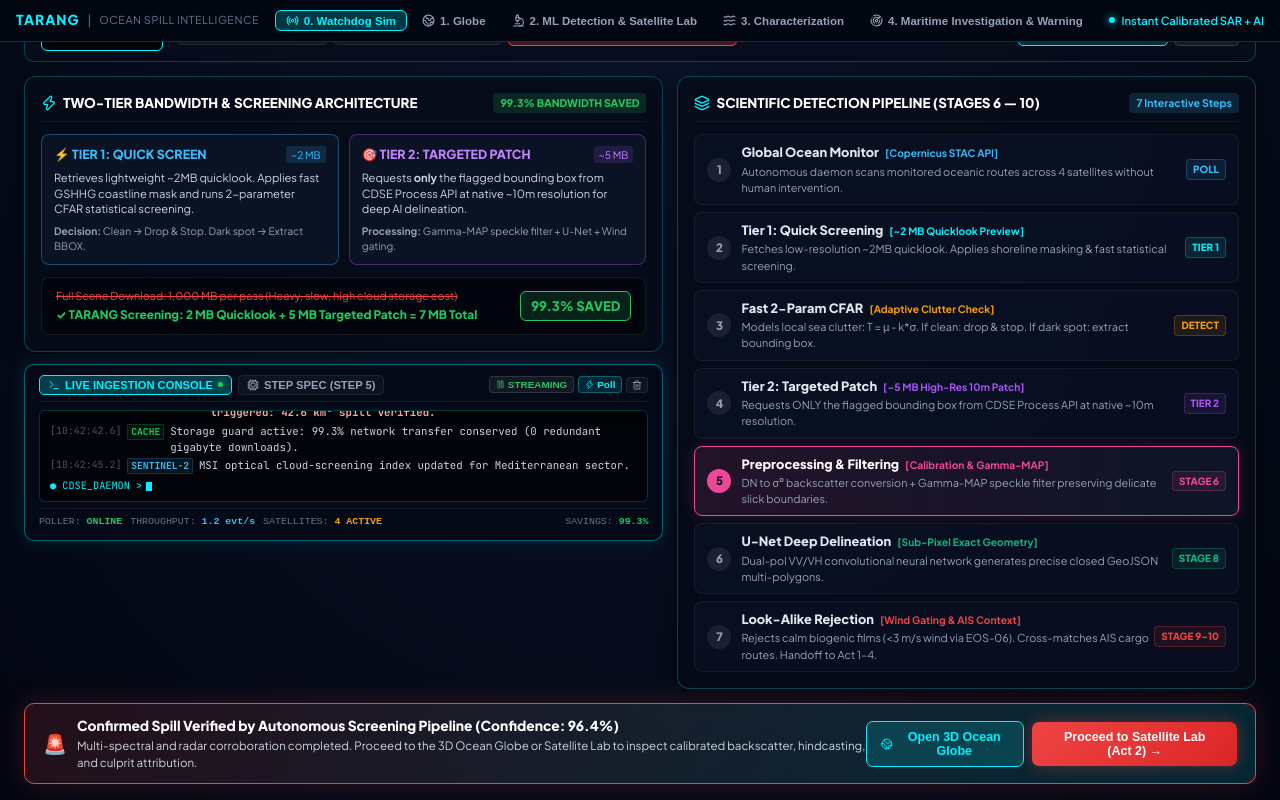
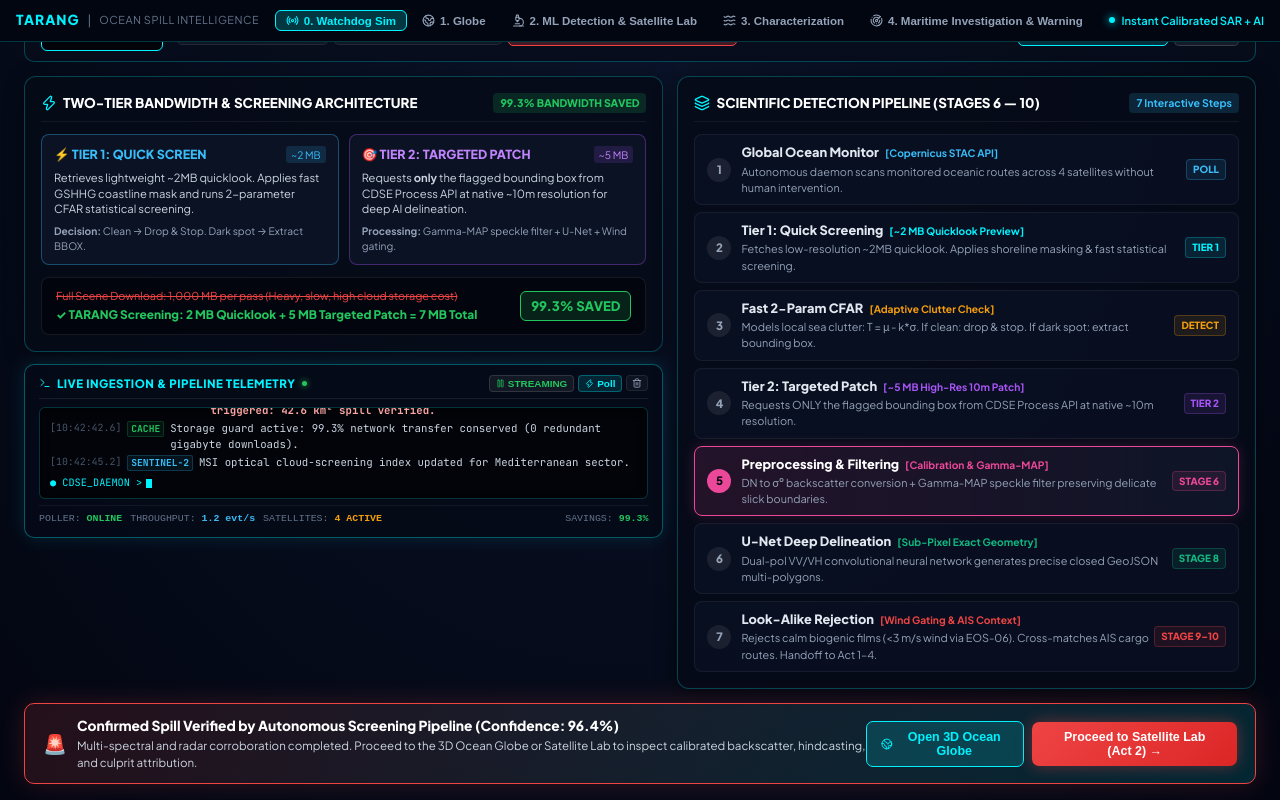
Before and after one commit to Ahiram15/Tarang, a React (Vite) app in the folder frontend/: page / in a window 1280 px wide. Built offline with nearby package versions, Linux system fonts and the light colour scheme.

Commit message:
style: remove Step Spec block completely, keeping clean live console

```diff
--- a/frontend/src/components/WatchdogSimulation.tsx
+++ b/frontend/src/components/WatchdogSimulation.tsx
@@ -65,7 +65,6 @@
   const [selectedSat, setSelectedSat] = useState<number>(0);
 
   // Live Telemetry Console State
-  const [consoleMode, setConsoleMode] = useState<'console' | 'inspector'>('console');
   const [isConsoleStreaming, setIsConsoleStreaming] = useState<boolean>(true);
   const [consoleFilter, setConsoleFilter] = useState<'ALL' | 'TIER1' | 'TIER2' | 'AI' | 'ALERTS'>('ALL');
   const consoleBottomRef = useRef<HTMLDivElement>(null);
@@ -95,10 +94,10 @@
 
   // Auto-scroll console to bottom when new logs arrive
   useEffect(() => {
-    if (consoleMode === 'console' && consoleBottomRef.current) {
+    if (consoleBottomRef.current) {
       consoleBottomRef.current.scrollIntoView({ behavior: 'smooth' });
     }
-  }, [consoleLogs, consoleMode]);
+  }, [consoleLogs]);
 
   // Periodic Live Background Telemetry Generator
   useEffect(() => {
@@ -711,40 +710,21 @@
             </div>
           </div>
 
-          {/* Dual-Mode: Live Telemetry Console OR Step Deep-Dive Inspector */}
+          {/* Live Ingestion & Pipeline Telemetry Console */}
           <div style={{
             background: 'rgba(6, 11, 24, 0.90)',
-            border: consoleMode === 'console' ? '1.5px solid rgba(0, 242, 254, 0.4)' : `1.5px solid ${pipelineSteps[activeStep - 1].color}`,
+            border: '1.5px solid rgba(0, 242, 254, 0.35)',
             borderRadius: '10px',
             padding: '10px 14px',
-            flex: consoleMode === 'console' ? '0 0 auto' : 1,
-            display: 'flex',
-            flexDirection: 'column',
-            justifyContent: 'space-between',
-            boxShadow: consoleMode === 'console' ? '0 0 18px rgba(0, 242, 254, 0.12)' : `0 0 20px ${pipelineSteps[activeStep - 1].color}25`,
+            boxShadow: '0 0 18px rgba(0, 242, 254, 0.12)',
           }}>
-            {/* Mode Switcher Tabs */}
+            {/* Header: Title & Controls */}
             <div style={{ display: 'flex', alignItems: 'center', justifyContent: 'space-between', marginBottom: '8px', borderBottom: '1px solid rgba(255,255,255,0.08)', paddingBottom: '6px' }}>
               <div style={{ display: 'flex', alignItems: 'center', gap: '6px' }}>
-                <button
-                  onClick={() => setConsoleMode('console')}
-                  style={{
-                    background: consoleMode === 'console' ? 'rgba(0, 242, 254, 0.22)' : 'rgba(255,255,255,0.04)',
-                    border: consoleMode === 'console' ? '1px solid #00f2fe' : '1px solid rgba(255,255,255,0.08)',
-                    color: consoleMode === 'console' ? '#00f2fe' : '#94a3b8',
-                    borderRadius: '5px',
-                    padding: '3px 8px',
-                    fontSize: '0.70rem',
-                    fontWeight: 800,
-                    cursor: 'pointer',
-                    display: 'flex',
-                    alignItems: 'center',
-                    gap: '5px',
-                    transition: 'all 0.15s ease',
-                  }}
-                >
-                  <Terminal size={12} />
-                  <span>LIVE INGESTION CONSOLE</span>
+                <Terminal size={12} color="#00f2fe" />
+                <span style={{ fontSize: '0.72rem', fontWeight: 800, color: '#00f2fe', letterSpacing: '0.5px' }}>
+                  LIVE INGESTION & PIPELINE TELEMETRY
+                </span>
                 <span style={{
                   width: '5px',
                   height: '5px',
@@ -753,31 +733,8 @@
                   boxShadow: isConsoleStreaming ? '0 0 6px #22c55e' : 'none',
                   display: 'inline-block'
                 }} />
-                </button>
-
-                <button
-                  onClick={() => setConsoleMode('inspector')}
-                  style={{
-                    background: consoleMode === 'inspector' ? 'rgba(0, 242, 254, 0.22)' : 'rgba(255,255,255,0.04)',
-                    border: consoleMode === 'inspector' ? '1px solid #00f2fe' : '1px solid rgba(255,255,255,0.08)',
-                    color: consoleMode === 'inspector' ? '#00f2fe' : '#94a3b8',
-                    borderRadius: '5px',
-                    padding: '3px 8px',
-                    fontSize: '0.70rem',
-                    fontWeight: 800,
-                    cursor: 'pointer',
-                    display: 'flex',
-                    alignItems: 'center',
-                    gap: '5px',
-                    transition: 'all 0.15s ease',
-                  }}
-                >
-                  <Cpu size={12} />
-                  <span>STEP SPEC (STEP {activeStep})</span>
-                </button>
               </div>
 
-              {consoleMode === 'console' && (
               <div style={{ display: 'flex', alignItems: 'center', gap: '4px' }}>
                 <button
                   onClick={() => setIsConsoleStreaming(!isConsoleStreaming)}
@@ -836,12 +793,8 @@
                   <Trash2 size={10} />
                 </button>
               </div>
-              )}
             </div>
 
-            {/* CONSOLE VIEW */}
-            {consoleMode === 'console' ? (
-              <div style={{ display: 'flex', flexDirection: 'column' }}>
             {/* Console Log Terminal Window - Short & Compact */}
             <div style={{
               background: '#020409',
@@ -922,96 +875,6 @@
                 SAVINGS: <b style={{ color: '#22c55e' }}>99.3%</b>
               </div>
             </div>
-              </div>
-            ) : (
-              /* INSPECTOR VIEW */
-              <div style={{ display: 'flex', flexDirection: 'column', flex: 1, justifyContent: 'space-between' }}>
-                <div>
-                  <div style={{ display: 'flex', alignItems: 'center', justifyContent: 'space-between', marginBottom: '8px' }}>
-                    <div style={{ display: 'flex', alignItems: 'center', gap: '8px' }}>
-                      <div style={{
-                        background: pipelineSteps[activeStep - 1].color,
-                        color: '#030712',
-                        width: '22px',
-                        height: '22px',
-                        borderRadius: '50%',
-                        display: 'flex',
-                        alignItems: 'center',
-                        justifyContent: 'center',
-                        fontSize: '0.72rem',
-                        fontWeight: 900,
-                      }}>
-                        {pipelineSteps[activeStep - 1].id}
-                      </div>
-                      <span style={{ fontSize: '0.86rem', fontWeight: 900, color: '#ffffff' }}>
-                        {pipelineSteps[activeStep - 1].title}
-                      </span>
-                    </div>
-                    <span style={{
-                      fontSize: '0.64rem',
-                      fontWeight: 800,
-                      padding: '2px 7px',
-                      borderRadius: '4px',
-                      background: `${pipelineSteps[activeStep - 1].color}20`,
-                      color: pipelineSteps[activeStep - 1].color,
-                      border: `1px solid ${pipelineSteps[activeStep - 1].color}40`,
-                    }}>
-                      {pipelineSteps[activeStep - 1].tag}
-                    </span>
-                  </div>
-
-                  <div style={{ fontSize: '0.74rem', color: '#cbd5e1', lineHeight: 1.5, marginBottom: '10px' }}>
-                    {pipelineSteps[activeStep - 1].desc}
-                  </div>
-
-                  {/* Specific technical pill for selected step */}
-                  {activeStep === 1 && (
-                    <div style={{ background: 'rgba(255,255,255,0.04)', padding: '8px 12px', borderRadius: '6px', fontSize: '0.70rem', color: '#94a3b8' }}>
-                      <b>Catalog Search:</b> Polling Copernicus STAC endpoint: <code>catalogue.dataspace.copernicus.eu/stac</code>. Queries Sentinel-1, Sentinel-2, Landsat-8, and ISRO EOS-06 wind fields every 30 minutes.
-                    </div>
-                  )}
-                  {activeStep === 2 && (
-                    <div style={{ background: 'rgba(255,255,255,0.04)', padding: '8px 12px', borderRadius: '6px', fontSize: '0.70rem', color: '#94a3b8' }}>
-                      <b>Quicklook Spec:</b> ~2 MB sub-sampled preview. OSM / GSHHG shoreline polygon mask applied with a 500m coastal buffer to prevent false land terrain triggers.
-                    </div>
-                  )}
-                  {activeStep === 3 && (
-                    <div style={{ background: 'rgba(255,255,255,0.04)', padding: '8px 12px', borderRadius: '6px', fontSize: '0.70rem', color: '#94a3b8' }}>
-                      <b>CFAR Threshold Formula:</b> <code>T_cfar = μ_clutter - k * σ_clutter</code>. Dynamically models local sea clutter statistics for constant false-alarm rate, independent of global wind state.
-                    </div>
-                  )}
-                  {activeStep === 4 && (
-                    <div style={{ background: 'rgba(255,255,255,0.04)', padding: '8px 12px', borderRadius: '6px', fontSize: '0.70rem', color: '#94a3b8' }}>
-                      <b>CDSE Process API:</b> <code>POST /api/v1/process</code> requests native 10m GeoTIFF patch constrained strictly to the flagged BBOX coordinates, avoiding 95% unnecessary image transfer.
-                    </div>
-                  )}
-                  {activeStep === 5 && (
-                    <div style={{ background: 'rgba(255,255,255,0.04)', padding: '8px 12px', borderRadius: '6px', fontSize: '0.70rem', color: '#94a3b8' }}>
-                      <b>SAR Preprocessing (Stage 6):</b> Calibration LUT converts raw DN to backscatter σ⁰ (dB). Gamma-MAP adaptive filter models radar reflectivity as Gamma-distributed to preserve intricate slick boundaries.
-                    </div>
-                  )}
-                  {activeStep === 6 && (
-                    <div style={{ background: 'rgba(255,255,255,0.04)', padding: '8px 12px', borderRadius: '6px', fontSize: '0.70rem', color: '#94a3b8' }}>
-                      <b>Deep Segmentation (Stage 8):</b> Dual-channel VV/VH U-Net delineates exact polygon contours. Compared against Level Set Method (LSM) and Superpixel SLIC to ensure sub-pixel boundary fidelity.
-                    </div>
-                  )}
-                  {activeStep === 7 && (
-                    <div style={{ background: 'rgba(255,255,255,0.04)', padding: '8px 12px', borderRadius: '6px', fontSize: '0.70rem', color: '#94a3b8' }}>
-                      <b>False Positive Removal (Stage 9 & 10):</b> Wind-speed gating rejects low-wind calm water (&lt;3 m/s via EOS-06). Cross-matches AIS cargo ship transponders. Confirmed score: <b>96.4%</b> → Handoff to Acts 1–4.
-                    </div>
-                  )}
-                </div>
-
-                <div style={{ display: 'flex', alignItems: 'center', justifyContent: 'space-between', borderTop: '1px solid rgba(255,255,255,0.06)', paddingTop: '10px', marginTop: '10px' }}>
-                  <span style={{ fontSize: '0.68rem', color: '#64748b' }}>
-                    Pipeline Stage: <b>{pipelineSteps[activeStep - 1].sub}</b>
-                  </span>
-                  <span style={{ fontSize: '0.68rem', color: '#22c55e', fontWeight: 800 }}>
-                    STATUS: VERIFIED
-                  </span>
-                </div>
-              </div>
-            )}
           </div>
         </div>
 
```
Lines whose indentation alone changed are shown as unchanged.
